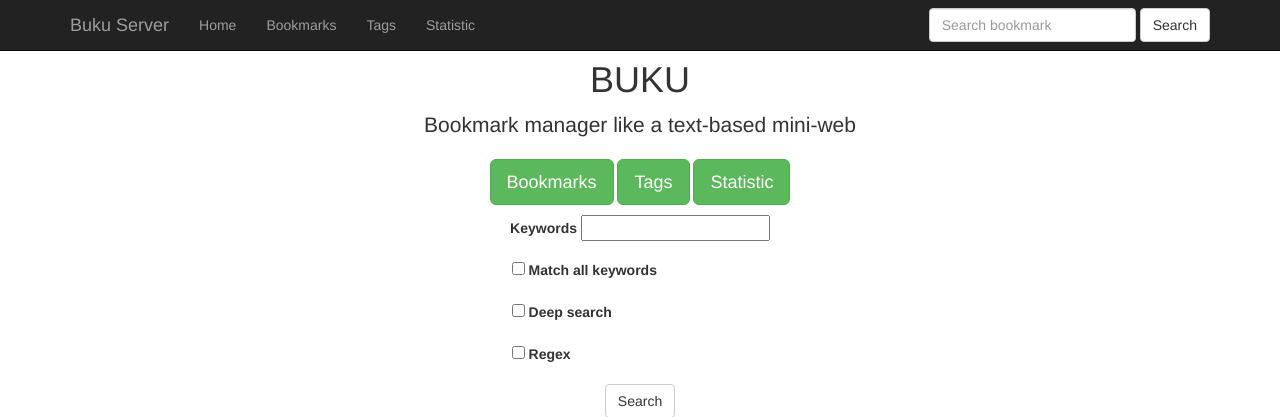
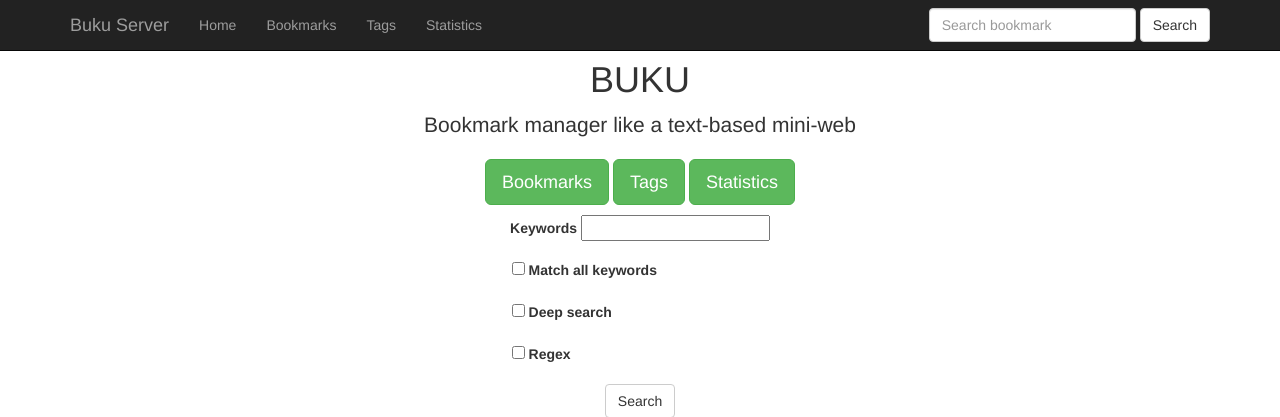
Before and after one commit to jarun/buku, a Flask app: page / in a window 1280 px wide. Shown: the top 417 px of the page. Run offline with Flask 2, Linux system fonts and the light colour scheme; parts of the project's set-up code (start-up, migrations or seed data) failed here and were passed over; some libraries are stand-ins or nearby versions.

Commit message:
Use Statistics

```diff
--- a/bukuserver/templates/bukuserver/base.html
+++ b/bukuserver/templates/bukuserver/base.html
@@ -25,7 +25,7 @@
         <li><a href="{{url_for('index')}}">Home</a></li>
         <li><a href="{{url_for('bookmarks-html')}}">Bookmarks</a></li>
         <li><a href="{{url_for('get_tags-html')}}">Tags</a></li>
-        <li><a href="{{url_for('statistic')}}">Statistic</a></li>
+        <li><a href="{{url_for('statistic')}}">Statistics</a></li>
       </ul>
       <form class="navbar-form navbar-right" action="{{url_for('search_bookmarks-html')}}" method="GET">
         <div class="form-group">
--- a/bukuserver/templates/bukuserver/index.html
+++ b/bukuserver/templates/bukuserver/index.html
@@ -8,7 +8,7 @@
     <p>
       <a class="btn btn-lg btn-success" href="{{url_for('bookmarks-html')}}" role="button">Bookmarks</a>
       <a class="btn btn-lg btn-success" href="{{url_for('get_tags-html')}}" role="button">Tags</a>
-      <a class="btn btn-lg btn-success" href="{{url_for('statistic')}}" role="button">Statistic</a>
+      <a class="btn btn-lg btn-success" href="{{url_for('statistic')}}" role="button">Statistics</a>
     </p>
     <div class=" col-md-4 col-md-offset-4">
       {{show_bookmarks_search_form(checkbox_class="text-left col-sm-offset-2")}}
--- a/bukuserver/templates/bukuserver/statistic.html
+++ b/bukuserver/templates/bukuserver/statistic.html
@@ -2,7 +2,7 @@
 
 {% block content %}
 <div class="container">
-  <h2 style="padding-top: 70px;">Statistic</h2>
+  <h2 style="padding-top: 70px;">Statistics</h2>
   <form class="form-inline" action="{{url_for('statistic')}}" method="POST">
     Data created
     <span rel="tooltip" title="{{datetime}}">{{datetime_text}}</span>
```
